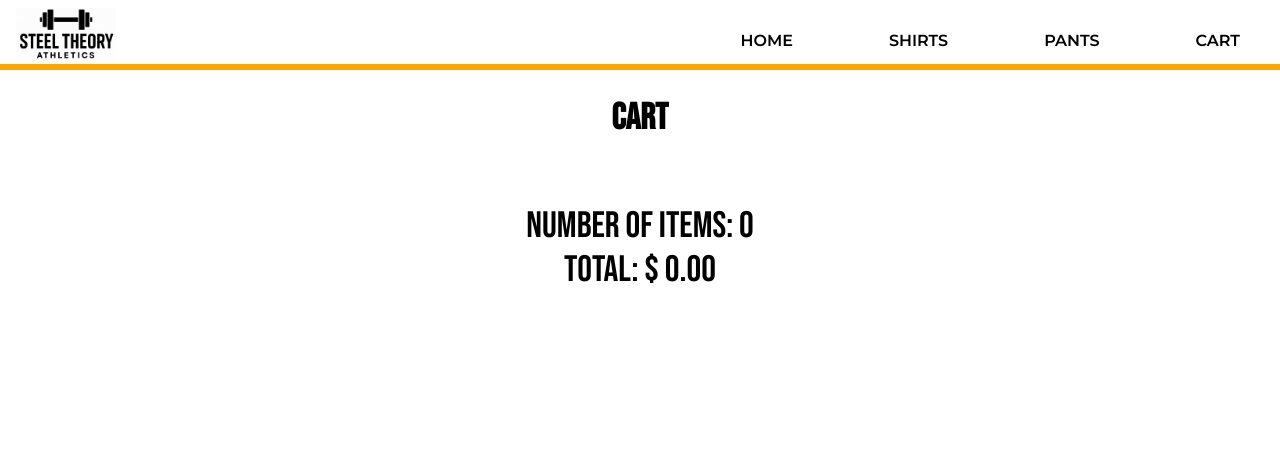
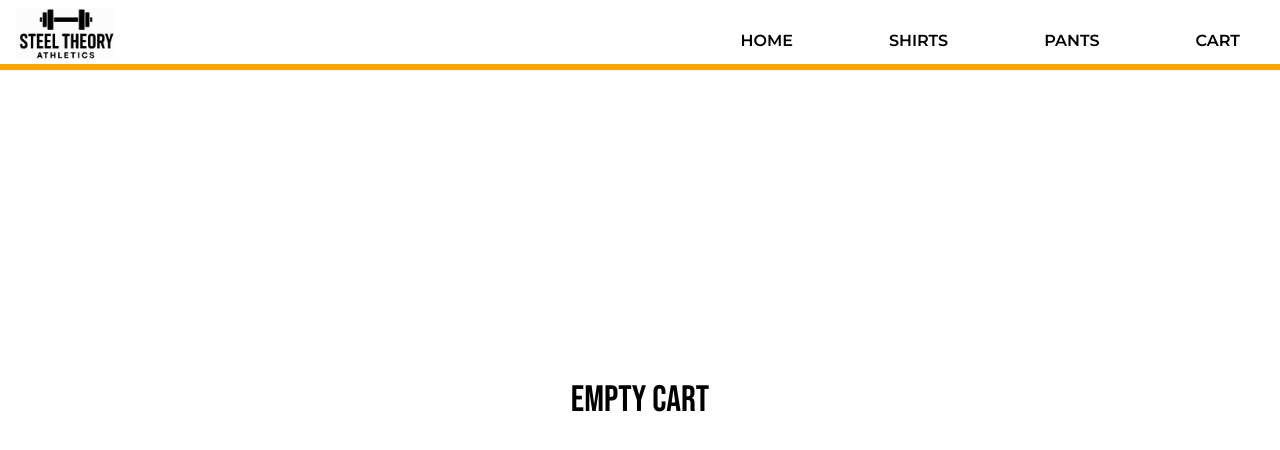
Before and after one commit to jehuzepedasilva2/shopping-app, a React (Vite) app: page /cart in a window 1280 px wide. Shown: the top 450 px of the page. Built offline with nearby package versions, Linux system fonts and the light colour scheme.

Commit message:
added a new page for when the cart is empty, need to add delete item button to  cart items

```diff
--- a/src/pages/CartPage.jsx
+++ b/src/pages/CartPage.jsx
@@ -3,11 +3,13 @@ import '../styles/common.css';
 import { CartContext } from '../layouts/MainLayout.jsx';
 import { useContext } from 'react';
 
-// {id: data.id, src: imgSrc, price: itemPrice, desc: desc}], total: previous.total + Number(itemPrice)}
-
 const CartPage = () => {
 
   const { cartDetails, _ } = useContext(CartContext);
+
+  if (cartDetails.items.length === 0) {
+    return <div className='empty-cart'>EMPTY CART</div>
+  }
 
   return (
     <div id='cart-page'>
--- a/src/styles/cart-page.css
+++ b/src/styles/cart-page.css
@@ -59,3 +59,15 @@
   font-size: var(--primary-font-size);
   text-align: center;
 }
+
+.empty-cart {
+  display: flex;
+  width: 100vw;
+  height: 100vh;
+
+  justify-content: center;
+  align-items: center;
+
+  font-family: var(--primary-font-family);
+  font-size: var(--primary-font-size);
+}
```
